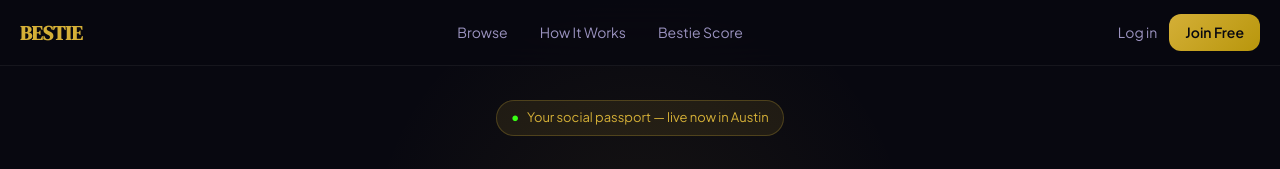
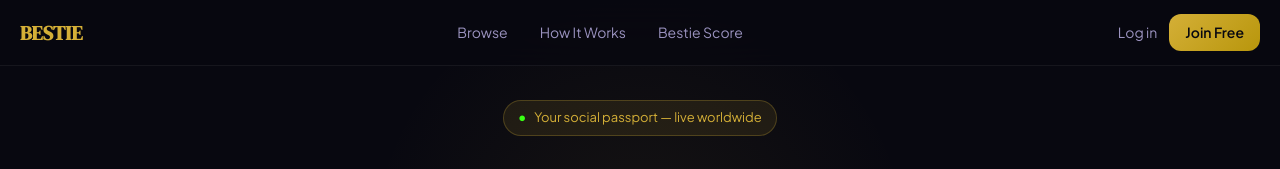
Before and after one commit to GeneFoks/bestie, a Next.js app: page / in a window 1280 px wide. Shown: the top 169 px of the page. Built offline with nearby package versions, Linux system fonts and the light colour scheme; no server answers; the database is empty.

Commit message:
Update page.tsx

```diff
--- a/app/page.tsx
+++ b/app/page.tsx
@@ -180,7 +180,7 @@ export default function HomePage() {
         <div style={{ maxWidth: '800px', margin: '0 auto', textAlign: 'center', position: 'relative', zIndex: 1 }}>
           <div style={{ display: 'inline-flex', alignItems: 'center', gap: '8px', padding: '7px 14px', borderRadius: '999px', marginBottom: '24px', fontSize: '13px', background: 'rgba(212,175,55,0.1)', border: '1px solid rgba(212,175,55,0.25)', color: '#D4AF37' }}>
             <span style={{ color: '#39FF14' }}>●</span>
-            Your social passport — live now in Austin
+            Your social passport — live worldwide
           </div>
           <h1 className="hero-title" style={{ fontFamily: 'DM Serif Display, serif', fontWeight: 700, color: '#E8E0FF', lineHeight: 1.1, marginBottom: '20px' }}>
             Real people.<br /><em style={{ color: '#D4AF37', fontStyle: 'italic' }}>Real moments.</em>
@@ -440,7 +440,7 @@ export default function HomePage() {
             <Link href="/score-guide" style={{ color: '#9B93C0', textDecoration: 'none' }}>Bestie Score</Link>
             <Link href="/signup" style={{ color: '#9B93C0', textDecoration: 'none' }}>Join</Link>
           </div>
-          <p style={{ fontSize: '12px', color: '#9B93C0' }}>© 2026 Bestie. Austin, TX. 18+</p>
+          <p style={{ fontSize: '12px', color: '#9B93C0' }}>© 2026 Bestie. Worldwide. 18+</p>
         </div>
       </footer>
 
```
